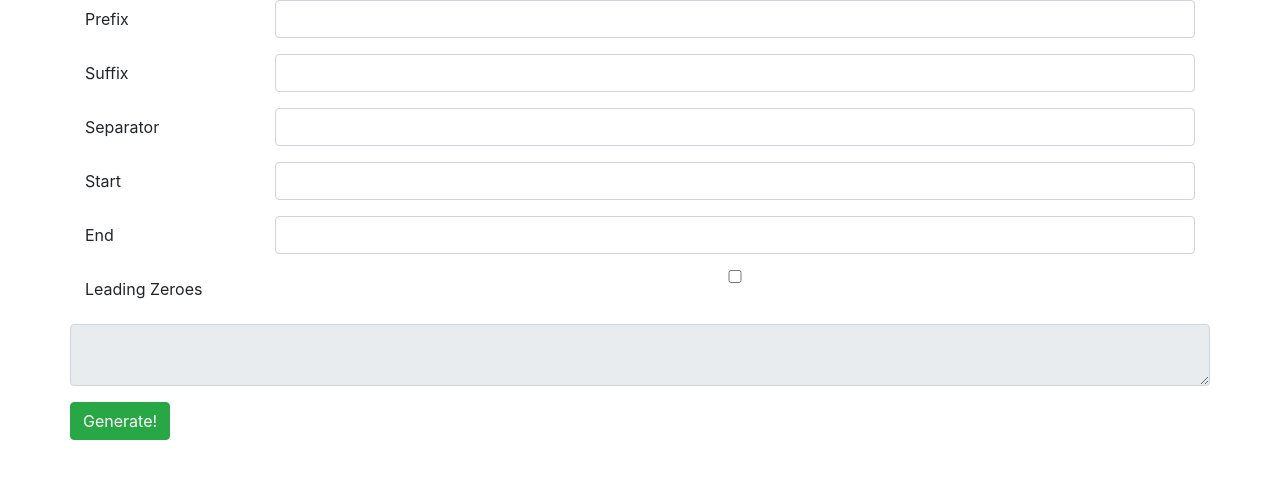
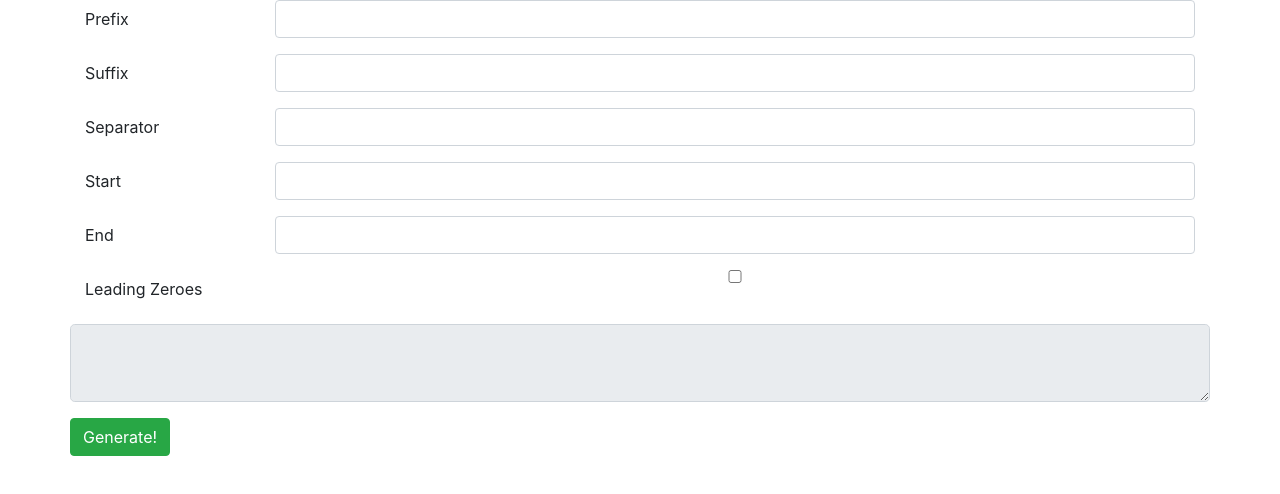
Before and after one commit to reenuka/batch-generate, a plain HTML site: page index.html in a window 1280 px wide. Drawn offline with nearby package versions, Linux system fonts and the light colour scheme.

Commit message:
use 'large' textarea

```diff
--- a/index.html
+++ b/index.html
@@ -52,7 +52,7 @@
         </div>
 
         <div class="form-group row">
-            <textarea readonly id="output" class="form-control"></textarea>
+            <textarea readonly id="output" class="form-control form-control-lg"></textarea>
         </div>
 
         <div class="form-group row">
```
